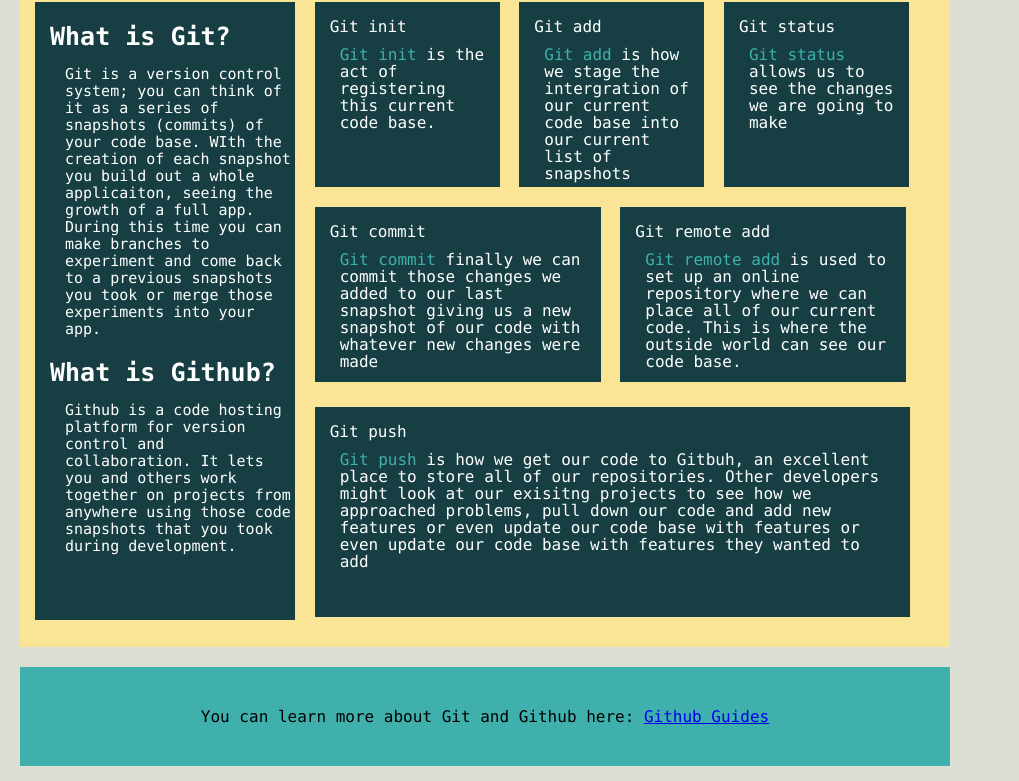
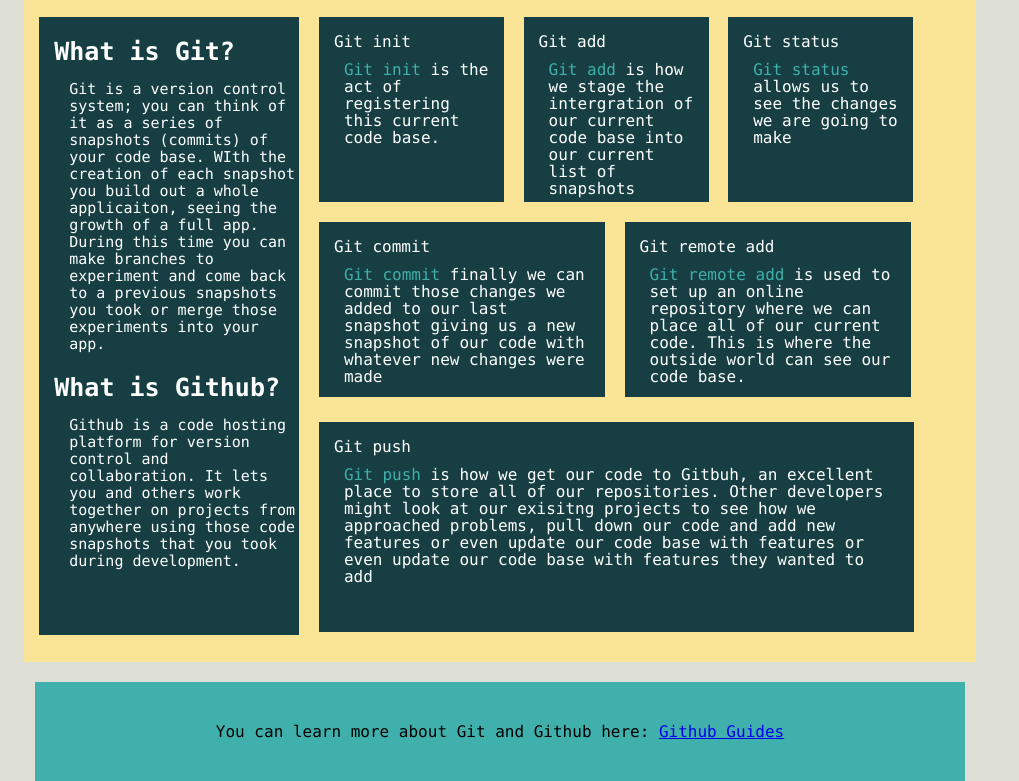
Before and after one commit to megan32/gitBasicBlocksOptionalBuild, a plain HTML site: page index.html in a window 1280 px wide. Shown: the part 133-914 px from the top of the page, without its empty margins (0-1019 px from the left). Drawn offline with Linux system fonts and the light colour scheme.

Commit message:
updated formatting

```diff
--- a/style.css
+++ b/style.css
@@ -1,3 +1,5 @@
+
+
 *{
   padding: 0px;
   margin: 0px;
@@ -8,16 +10,16 @@
 }
 body{
    width: 970px;
-   height: 730px;
+   height: 800px;
    background-color: #DDDFD4;
+   padding: 15px;
 }
 .container{
  margin: 20px auto;
- width: 900px;
+ width: 95%;
  height: 730px;
  padding: 15px;
  background-color:#FAE596;
-
 }
 
 
@@ -147,7 +149,6 @@ div p:nth-child(2){
 
 /* FOOTER */
 
-
 footer{
   width: 930px;
   height: auto;
@@ -155,15 +156,5 @@ footer{
   padding: 40px 0;
   text-align: center;
   background-color: #3FB0AC;
-
+  margin-bottom: 20px;
 }
-
-
-
-/*
-colors:
-gray: #DDDFD4
-blue:#3FB0AC
-yellow:#FAE596
-green: #173F43
-*/
```
